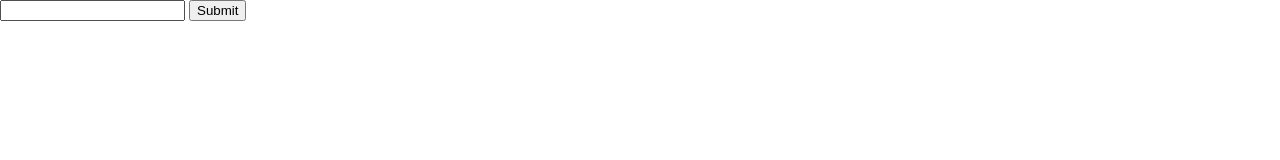
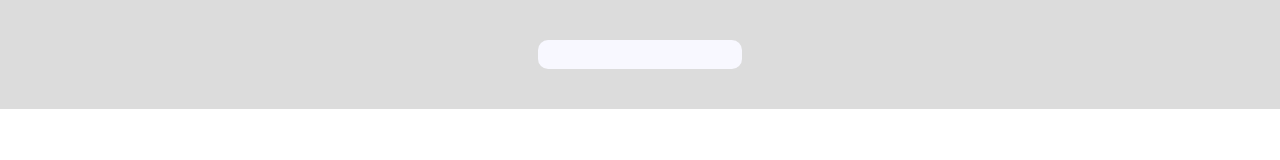
Before and after one commit to becodeorg/verou-4-the-weather-app-VincentClarysse, a plain HTML site: page index.html in a window 1280 px wide. Drawn offline with Linux system fonts and the light colour scheme.

Commit message:
add searchbar styling

```diff
--- a/index.html
+++ b/index.html
@@ -9,11 +9,13 @@
     <title>Weather app</title>
 </head>
 <body>
-    <form id ="weatherform" action="#">
-        <input id="weatherinput" type="text">
-        <input type="submit">
-    </form>
-    <div class="wrapper">
+    <div class="header">
+        <form autocomplete ="off" id ="weatherform" action="#">
+            <input id="weatherinput" type="text">
+            <input type="submit" hidden value="search place">
+        </form>
+    </div>
+        <div class="wrapper">
     </div>
 </body>
 </html>
--- a/styles/style.css
+++ b/styles/style.css
@@ -4,7 +4,7 @@ body {
 }
 
 .weathercard {
-    margin: 10px 20px;
+    margin: 1em 2em;
     background-color:dodgerblue;
     width: fit-content;
     padding: 1em;
@@ -17,3 +17,25 @@ body {
     display: flex;
     justify-content: center;
 }
+
+.header {
+    display: flex;
+    justify-content: center;
+    background-color: gainsboro;
+}
+
+#weatherinput {
+    margin: 2em 3em;
+    background-color: ghostwhite;
+    border-radius: 10px;
+    width: 200px;
+    height: 20pt;
+    border: none;
+    color:rgb(100, 100, 100);
+    text-indent: 0.5em;
+    font-size: 15pt;
+};
+
+input:focus {
+    background-color: royalblue;
+}
```
